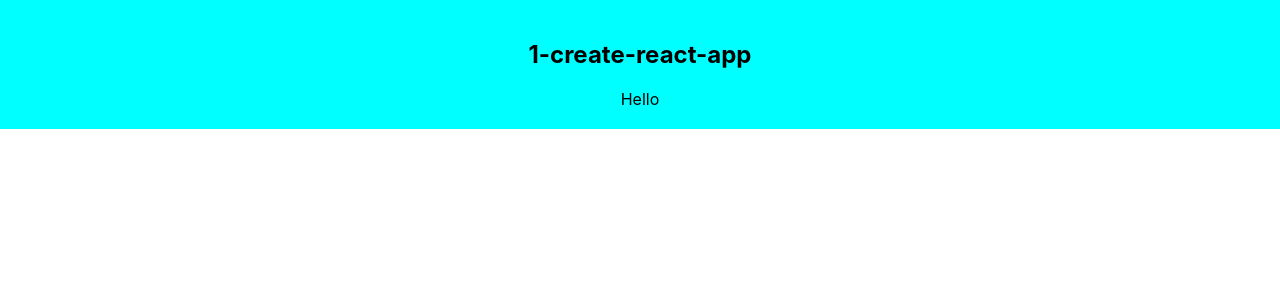
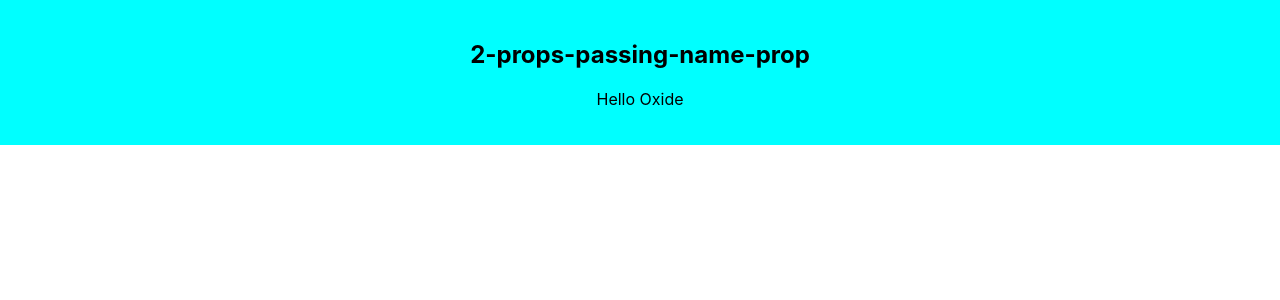
Before and after one commit to Oxidiu/react-exercises-develhope, a React (Create React App) app: page / in a window 1280 px wide. Shown: the top 300 px of the page. Built offline with nearby package versions, Linux system fonts and the light colour scheme.

Commit message:
2-props-passing-name-prop

```diff
--- a/src/App.js
+++ b/src/App.js
@@ -2,12 +2,11 @@ import './App.css';
 import React from 'react'
 import { Welcome } from './components/Welcome';
 
-
 function App() {
   return (
     <div className="App">
-      <h2>1-create-react-app</h2>
-      <div className="hello">Hello</div>
+      <h2>2-props-passing-name-prop</h2>
+      <Welcome name="Oxide" />
     </div>
   );
 }
--- /dev/null
+++ b/src/components/Welcome.js
@@ -0,0 +1,11 @@
+import React from 'react'
+
+export class Welcome extends React.Component{
+  render(){
+    return (
+      <div>
+        <p> Hello {this.props.name}</p>
+      </div>
+    )
+  }
+}
```
Also changed, not shown: React esercizio 15.txt (added).
